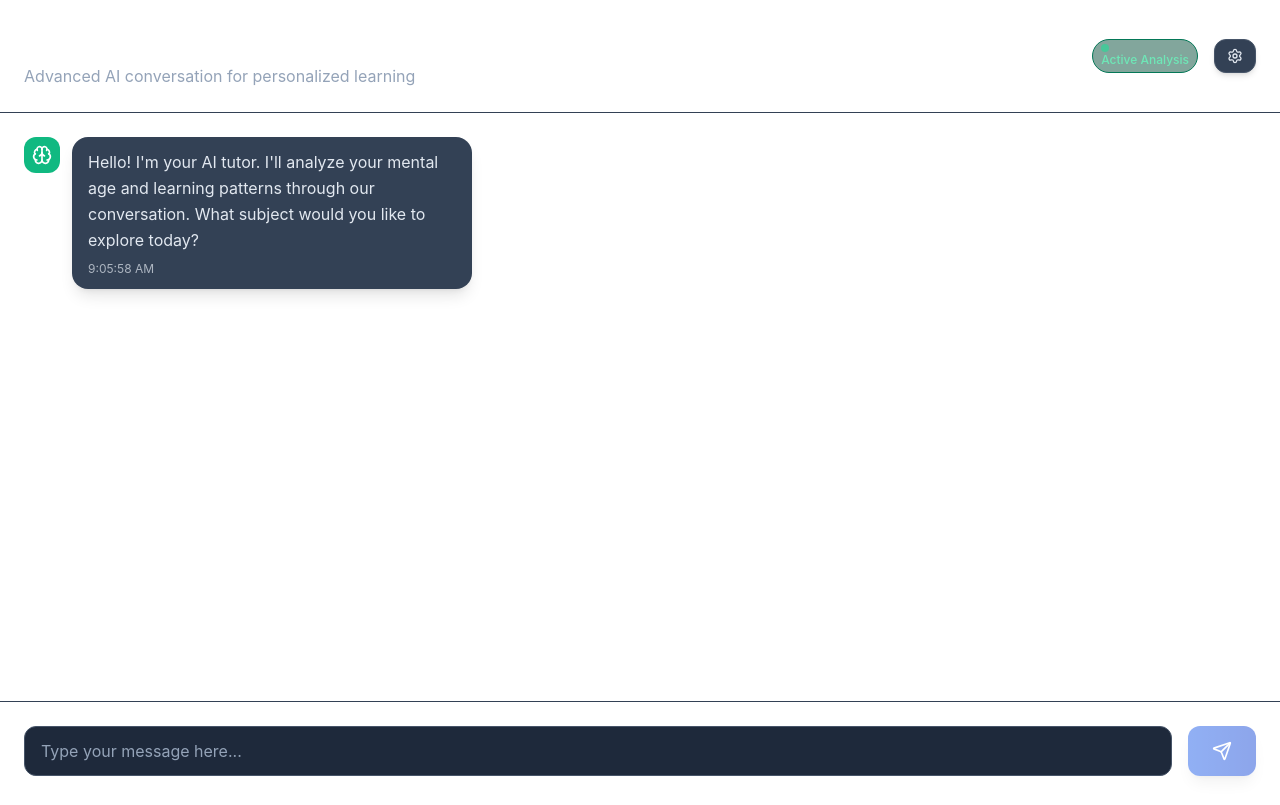
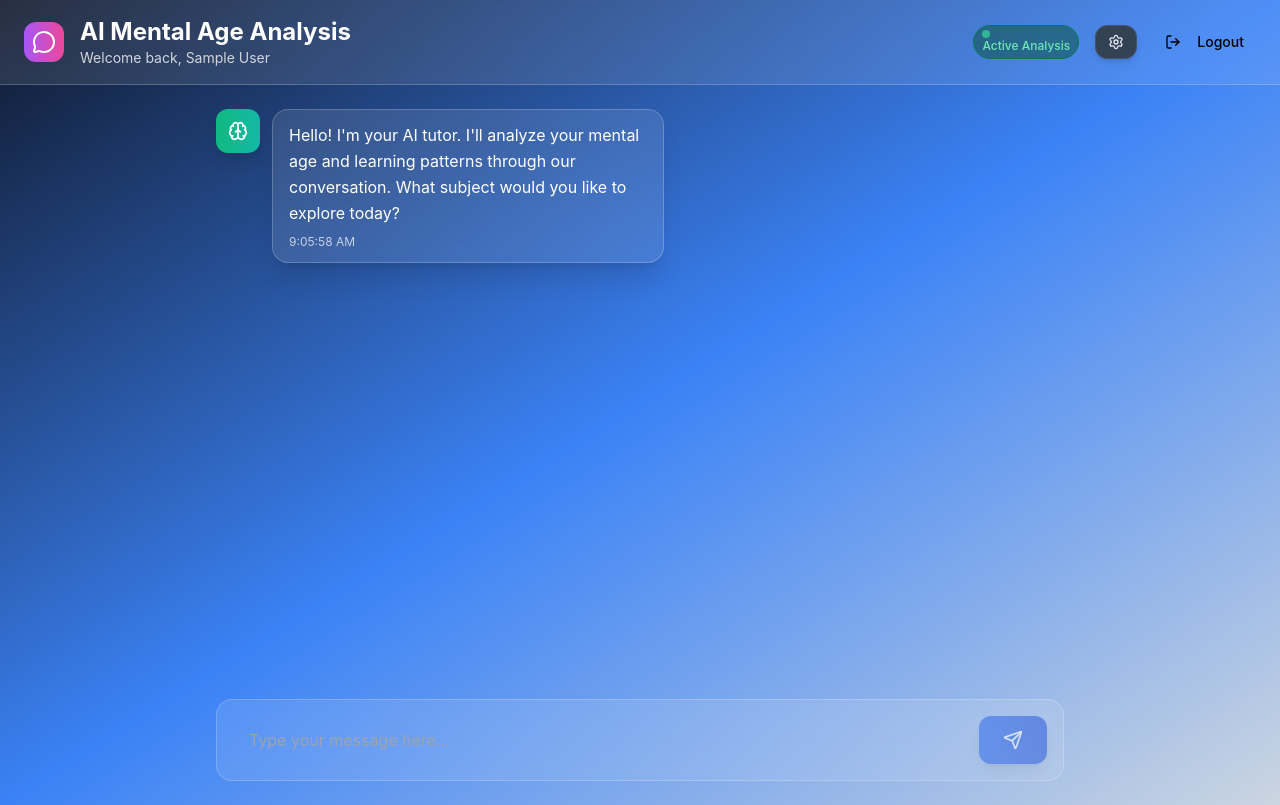
Before and after one commit to CodeMosaic7/learning-potato, a React (Vite) app in the folder ai-learning-frontend/: page /chatbot in a window 1280 px wide. Built offline with nearby package versions, Linux system fonts and the light colour scheme; sample sign-in values are in the browser's storage.

Commit message:
feat: Implement chatbot message handling and user session validation in frontend

```diff
--- a/ai-learning-frontend/src/api/api.js
+++ b/ai-learning-frontend/src/api/api.js
@@ -111,3 +111,25 @@ export async function uploadHomeworkImage(file) {
 }
 
 // Chatbot APIs
+export async function sendMessageToChatbot(message, userId) {
+  try {
+    const res = await API.post('/chatbot/message', {
+      message,
+      user_id: userId
+    });
+    return res.data;
+  } catch (error) {
+    throw new Error(error.response?.data?.detail || `Chatbot Error: ${error.message}`);
+  }
+}
+export async function getChatbotResponse(message, userId) {
+  try {
+    const res = await API.post('/chatbot/response', {
+      message,
+      user_id: userId
+    });
+    return res.data;
+  } catch (error) {
+    throw new Error(error.response?.data?.detail || `Chatbot Response Error: ${error.message}`);
+  }
+}
--- a/ai-learning-frontend/src/pages/Chatbot.jsx
+++ b/ai-learning-frontend/src/pages/Chatbot.jsx
@@ -1,9 +1,34 @@
-import { useState } from "react";
+import { useState, useEffect } from "react";
 import Button from "../elements/Button";
 import Badge from "../elements/Badge";
 import Input from "../elements/Input"
-import { User,Brain,Settings,Send } from "lucide-react";
+import { User, Brain, Settings, Send, LogOut, MessageCircle } from "lucide-react";
+import { useNavigate } from "react-router-dom";
+import { sendMessageToChatbot,getChatbotResponse } from "../api/api";
 const Chatbot = () => {
+  const navigate = useNavigate();
+  const [userData, setUser] = useState(null);
+  const [isLoading, setIsLoading] = useState(true);
+
+  useEffect(() => {
+    const storedUserData = sessionStorage.getItem('user_data');
+    console.log('Stored user data:', storedUserData);
+
+    if (storedUserData && storedUserData !== 'null' && storedUserData !== 'undefined') {
+      try {
+        const parsedData = JSON.parse(storedUserData);
+        console.log('Parsed user data:', parsedData);
+        setUser(parsedData);
+        setIsLoading(false);
+      } catch (error) {
+        console.error('Error parsing user data:', error);
+        navigate('/');
+      }
+    } else {
+      console.log('No valid user data found, navigating to home');
+      navigate('/');
+    }
+  }, [navigate]);
 
   const [messages, setMessages] = useState([
     {
@@ -43,12 +68,36 @@ const Chatbot = () => {
     }, 2000);
   };
 
+  const handleLogout = () => {
+    sessionStorage.removeItem('user_data');
+    navigate('/');
+  };
+
+  // Show loading state while checking authentication
+  if (isLoading) {
     return (
-    <div className="h-screen flex flex-col animate-fade-in">
-      <div className="flex items-center justify-between p-6 border-b border-dark-700">
+      <div className="min-h-screen bg-gradient-to-br from-slate-900 via-purple-900 to-slate-900 flex items-center justify-center">
+        <div className="flex items-center gap-3">
+          <div className="animate-spin rounded-full h-8 w-8 border-2 border-purple-400 border-t-transparent"></div>
+          <span className="text-white text-lg">Loading your AI tutor...</span>
+        </div>
+      </div>
+    );
+  }
+
+  return (
+    <div className="min-h-screen bg-gradient-to-br from-slate-900 via-blue-500 to-slate-300">
+      {/* Header */}
+      <div className="backdrop-blur-xl bg-white/10 border-b border-white/20 px-6 py-4">
+        <div className="max-w-7xl mx-auto flex items-center justify-between">
+          <div className="flex items-center gap-4">
+            <div className="p-2 rounded-xl bg-gradient-to-r from-purple-500 to-pink-500">
+              <MessageCircle className="h-6 w-6 text-white" />
+            </div>
             <div>
-          <h1 className="text-3xl font-bold text-white">AI Mental Age Analysis</h1>
-          <p className="text-dark-400 mt-1">Advanced AI conversation for personalized learning</p>
+              <h1 className="text-2xl font-bold text-white">AI Mental Age Analysis</h1>
+              <p className="text-gray-300 text-sm">Welcome back, {userData?.name || 'User'}</p>
+            </div>
           </div>
           <div className="flex items-center gap-4">
             <Badge variant="success">
@@ -58,21 +107,28 @@ const Chatbot = () => {
             <Button variant="secondary" size="sm">
               <Settings className="h-4 w-4" />
             </Button>
+            <Button variant="outline" size="sm" onClick={handleLogout}>
+              <LogOut className="h-4 w-4 mr-2" />
+              Logout
+            </Button>
+          </div>
         </div>
       </div>
 
+      {/* Main Chat Container */}
+      <div className="max-w-4xl mx-auto h-[calc(100vh-80px)] flex flex-col">
+        {/* Chat Messages */}
         <div className="flex-1 overflow-y-auto p-6 space-y-6">
           {messages.map((message) => (
             <div
               key={message.id}
-            className={`flex ${message.sender === 'user' ? 'justify-end' : 'justify-start'} animate-slide-up`}
+              className={`flex ${message.sender === 'user' ? 'justify-end' : 'justify-start'} animate-fade-in`}
             >
               <div className={`flex items-start gap-3 max-w-xs lg:max-w-md ${message.sender === 'user' ? 'flex-row-reverse' : ''}`}>
-              <div className={`p-2 rounded-xl ${
-                message.sender === 'user'
-                  ? 'bg-primary-500'
-                  : 'bg-emerald-500'
-              }`}>
+                <div className={`p-3 rounded-xl ${message.sender === 'user'
+                    ? 'bg-gradient-to-r from-purple-500 to-pink-500'
+                    : 'bg-gradient-to-r from-emerald-500 to-teal-500'
+                  } shadow-lg`}>
                   {message.sender === 'user' ? (
                     <User className="h-5 w-5 text-white" />
                   ) : (
@@ -80,10 +136,9 @@ const Chatbot = () => {
                   )}
                 </div>
                 <div
-                className={`px-4 py-3 rounded-2xl shadow-lg ${
-                  message.sender === 'user'
-                    ? 'bg-primary-600 text-white'
-                    : 'bg-dark-700 text-dark-200'
+                  className={`px-4 py-3 rounded-2xl backdrop-blur-xl shadow-xl ${message.sender === 'user'
+                      ? 'bg-gradient-to-r from-purple-600/90 to-pink-600/90 text-white border border-purple-400/20'
+                      : 'bg-white/10 text-white border border-white/20'
                     }`}
                 >
                   <p className="leading-relaxed">{message.text}</p>
@@ -98,10 +153,10 @@ const Chatbot = () => {
           {isAnalyzing && (
             <div className="flex justify-start animate-fade-in">
               <div className="flex items-start gap-3">
-              <div className="p-2 rounded-xl bg-purple-500">
+                <div className="p-3 rounded-xl bg-gradient-to-r from-indigo-500 to-purple-500 shadow-lg">
                   <Brain className="h-5 w-5 text-white" />
                 </div>
-              <div className="bg-dark-700 text-dark-200 px-4 py-3 rounded-2xl">
+                <div className="bg-white/10 backdrop-blur-xl text-white px-4 py-3 rounded-2xl border border-white/20">
                   <div className="flex items-center gap-3">
                     <div className="animate-spin rounded-full h-4 w-4 border-2 border-purple-400 border-t-transparent"></div>
                     <span>AI is analyzing your response...</span>
@@ -112,7 +167,9 @@ const Chatbot = () => {
           )}
         </div>
 
-      <div className="p-6 border-t border-dark-700">
+        {/* Message Input */}
+        <div className="p-6">
+          <div className="backdrop-blur-xl bg-white/10 rounded-2xl border border-white/20 p-4">
             <div className="flex gap-4">
               <div className="flex-1">
                 <Input
@@ -120,11 +177,18 @@ const Chatbot = () => {
                   value={newMessage}
                   onChange={(e) => setNewMessage(e.target.value)}
                   onKeyPress={(e) => e.key === 'Enter' && handleSendMessage()}
+                  className="bg-transparent border-none text-white placeholder-gray-400 focus:ring-2 focus:ring-purple-500"
                 />
               </div>
-          <Button onClick={handleSendMessage} disabled={!newMessage.trim()}>
+              <Button
+                onClick={handleSendMessage}
+                disabled={!newMessage.trim()}
+                className="bg-gradient-to-r from-blue-500 to-blue-500 hover:from-purple-600 hover:to-pink-600 disabled:opacity-50 disabled:cursor-not-allowed"
+              >
                 <Send className="h-5 w-5" />
               </Button>
+            </div>
+          </div>
         </div>
       </div>
     </div>
--- a/ai-learning-frontend/src/pages/HomeWorkHelper.jsx
+++ b/ai-learning-frontend/src/pages/HomeWorkHelper.jsx
@@ -1,8 +1,18 @@
-import {useState, useRef } from 'react';
+import {useState, useRef,useEffect } from 'react';
 import { Upload, Send, BookOpen, Camera, User, Bot, Star, Clock, Brain, AlertCircle } from 'lucide-react';
+import { useNavigate } from 'react-router-dom';
 
 // Mock API function - replace with your actual import
 const uploadHomeworkImage = async (file) => {
+  const navigate = useNavigate();
+  useEffect(() => {
+      const userData = sessionStorage.getItem('user_data');
+      if (userData) {
+        setUser(JSON.parse(userData));
+      } else {
+        navigate('/');
+      }
+    }, [navigate]);
   if (!file.type.startsWith('image/')) {
     throw new Error('Please select an image file');
   }
--- a/ai-learning-frontend/src/pages/Quiz.jsx
+++ b/ai-learning-frontend/src/pages/Quiz.jsx
@@ -1,8 +1,18 @@
 import { useState, useRef, useEffect } from 'react';
 import { Trophy, Clock, BookOpen, CheckCircle, X, Lightbulb, RotateCcw, Brain, Star, Target, Zap } from 'lucide-react';
 import { generateQuiz } from '../api/api';
+import { useNavigate } from 'react-router-dom';
 
 const Quiz = () => {
+  const navigate = useNavigate();
+  useEffect(() => {
+      const userData = sessionStorage.getItem('user_data');
+      if (userData) {
+        setUser(JSON.parse(userData));
+      } else {
+        navigate('/');
+      }
+    }, [navigate]);
   const [quizState, setQuizState] = useState({
     currentQuestion: 0,
     score: 0,
```
Also changed, not shown: 1 other file (tests, documents, lock files or other folders). Lines whose indentation alone changed are shown as unchanged.
